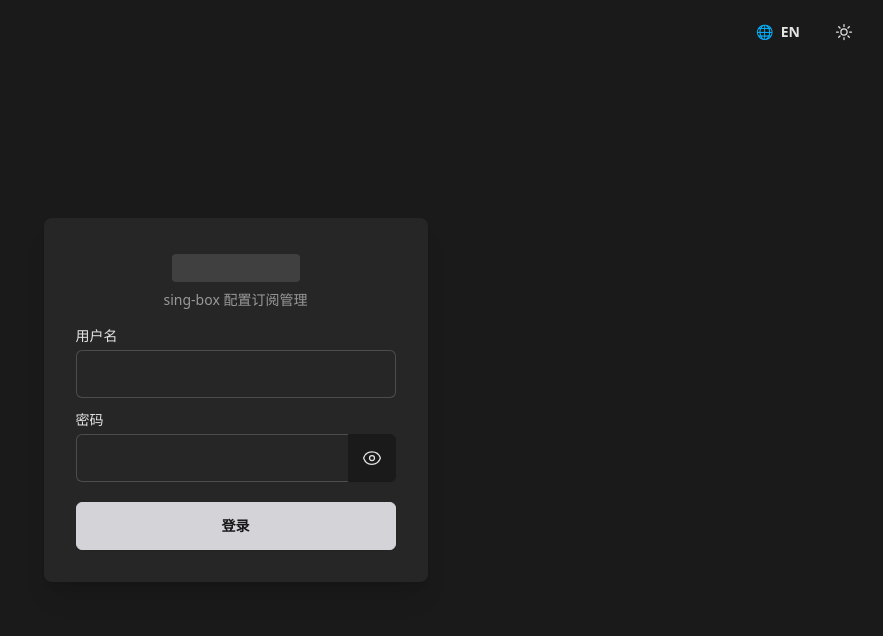
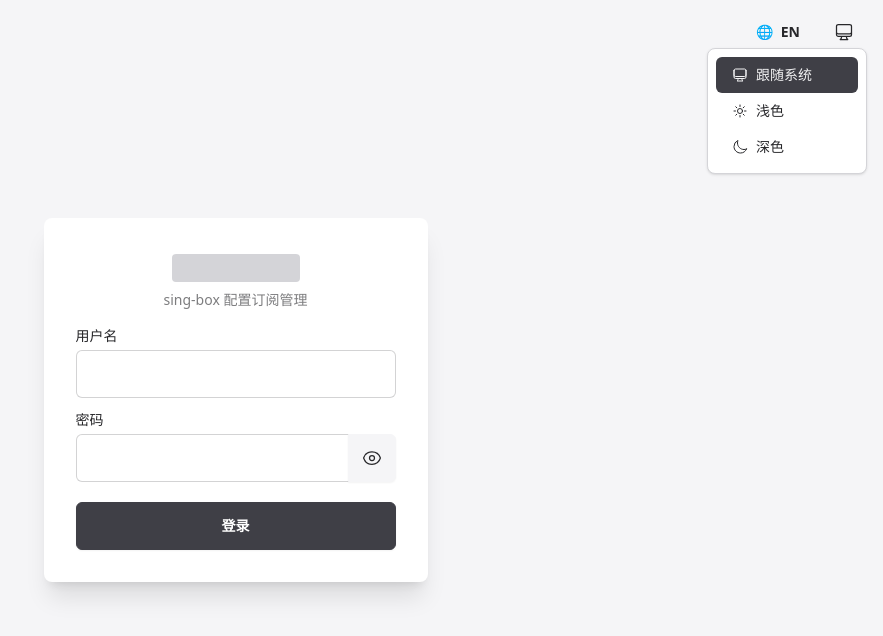
Before and after one commit to mora1n/sb-fox, a Vue app in the folder frontend/: page /login in a window 1280 px wide. Both pictures are taken after a click on the button 1241 px from the left and 32 px from the top of the page. Shown: the top 636 px of the page, without its empty margins (397-1280 px from the left). Built offline with nearby package versions, Linux system fonts and the light colour scheme; no server answers.

Commit message:
feat: add system theme mode
Add a three-mode theme selector for System, Light, and Dark in both the
authenticated shell and login page.

```diff
--- a/frontend/index.html
+++ b/frontend/index.html
@@ -33,12 +33,17 @@
     <script>
       ;(() => {
         const key = 'sb-fox-theme'
+        const systemTheme = 'system'
         const defaultTheme = 'light-neutral'
-        const themes = new Set([defaultTheme, 'dark-neutral'])
+        const darkTheme = 'dark-neutral'
+        const themeModes = new Set([systemTheme, defaultTheme, darkTheme])
         const colors = {
           'light-neutral': { bg: '#f5f5f7', fg: '#27272a', scheme: 'light', themeColor: '#f5f5f7' },
           'dark-neutral': { bg: '#1a1a1a', fg: '#e5e5e5', scheme: 'dark', themeColor: '#1a1a1a' },
         }
+        const currentSystemTheme = () =>
+          window.matchMedia('(prefers-color-scheme: dark)').matches ? darkTheme : defaultTheme
+        const resolveTheme = (themeMode) => (themeMode === systemTheme ? currentSystemTheme() : themeMode)
         const setElementColors = (element, nextColors) => {
           if (!element) return
           element.style.backgroundColor = nextColors.bg
@@ -57,18 +62,19 @@
           const themeMeta = document.querySelector('meta[name="theme-color"]')
           if (themeMeta) themeMeta.setAttribute('content', nextColors.themeColor)
         }
-        let theme = defaultTheme
+        let themeMode = systemTheme
         try {
           const stored = localStorage.getItem(key)
-          if (themes.has(stored)) {
-            theme = stored
+          if (themeModes.has(stored)) {
+            themeMode = stored
           } else {
-            if (stored) console.warn(`sb-fox: unsupported theme "${stored}", reset to ${defaultTheme}`)
-            localStorage.setItem(key, defaultTheme)
+            if (stored) console.warn(`sb-fox: unsupported theme "${stored}", reset to ${systemTheme}`)
+            localStorage.setItem(key, systemTheme)
           }
         } catch (err) {
           console.warn('sb-fox: unable to read theme preference', err)
         }
+        const theme = resolveTheme(themeMode)
         applyTheme(theme)
         document.addEventListener('DOMContentLoaded', () => applyTheme(theme), { once: true })
       })()
--- a/frontend/src/components/AppShell.vue
+++ b/frontend/src/components/AppShell.vue
@@ -20,6 +20,7 @@ import {
   UsersIcon,
   Cog6ToothIcon,
   ArrowRightOnRectangleIcon,
+  ComputerDesktopIcon,
   MoonIcon,
   SunIcon,
 } from '@heroicons/vue/24/outline'
@@ -104,10 +105,39 @@ function reportBackgroundError(e: unknown): void {
             <span aria-hidden="true">🌐</span>
             <span>{{ i18n.isEnglish ? '中' : 'EN' }}</span>
           </button>
-          <button class="btn btn-ghost btn-sm" @click="ui.toggleTheme()">
-            <MoonIcon v-if="ui.theme === 'light-neutral'" class="h-5 w-5" />
-            <SunIcon v-else class="h-5 w-5" />
-          </button>
+          <div class="dropdown dropdown-end">
+            <button
+              tabindex="0"
+              type="button"
+              class="btn btn-ghost btn-sm"
+              :title="i18n.t('切换主题')"
+              :aria-label="i18n.t('切换主题')"
+            >
+              <ComputerDesktopIcon v-if="ui.themeMode === 'system'" class="h-5 w-5" />
+              <SunIcon v-else-if="ui.effectiveTheme === 'light-neutral'" class="h-5 w-5" />
+              <MoonIcon v-else class="h-5 w-5" />
+            </button>
+            <ul tabindex="0" class="dropdown-content menu bg-base-100 rounded-box z-[1] w-40 p-2 shadow border border-base-300">
+              <li>
+                <button type="button" :class="{ active: ui.themeMode === 'system' }" @click="ui.setThemeMode('system')">
+                  <ComputerDesktopIcon class="h-4 w-4" />
+                  {{ i18n.t('跟随系统') }}
+                </button>
+              </li>
+              <li>
+                <button type="button" :class="{ active: ui.themeMode === 'light-neutral' }" @click="ui.setThemeMode('light-neutral')">
+                  <SunIcon class="h-4 w-4" />
+                  {{ i18n.t('浅色') }}
+                </button>
+              </li>
+              <li>
+                <button type="button" :class="{ active: ui.themeMode === 'dark-neutral' }" @click="ui.setThemeMode('dark-neutral')">
+                  <MoonIcon class="h-4 w-4" />
+                  {{ i18n.t('深色') }}
+                </button>
+              </li>
+            </ul>
+          </div>
           <span class="text-sm opacity-70 hidden sm:inline">{{ auth.username }}</span>
           <button class="btn btn-ghost btn-sm" @click="logout">
             <ArrowRightOnRectangleIcon class="h-5 w-5" />
--- a/frontend/src/stores/i18n.ts
+++ b/frontend/src/stores/i18n.ts
@@ -261,6 +261,10 @@ const en: Record<string, string> = {
   '登录': 'Login',
   '注册': 'Register',
   '用户名或密码错误': 'Invalid username or password',
+  '切换主题': 'Change theme',
+  '跟随系统': 'System',
+  '浅色': 'Light',
+  '深色': 'Dark',
   '切换深色模式': 'Switch to dark mode',
   '切换浅色模式': 'Switch to light mode',
   'sing-box 配置订阅管理': 'sing-box config subscription manager',
--- a/frontend/src/stores/ui.ts
+++ b/frontend/src/stores/ui.ts
@@ -11,7 +11,9 @@ export interface Toast {
 
 const THEME_KEY = 'sb-fox-theme'
 export type UiTheme = 'light-neutral' | 'dark-neutral'
+export type UiThemeMode = 'system' | UiTheme
 
+const SYSTEM_THEME = 'system'
 const DEFAULT_THEME: UiTheme = 'light-neutral'
 const DARK_THEME: UiTheme = 'dark-neutral'
 const THEME_COLORS: Record<UiTheme, { bg: string; fg: string; scheme: 'light' | 'dark'; themeColor: string }> = {
@@ -19,11 +21,11 @@ const THEME_COLORS: Record<UiTheme, { bg: string; fg: string; scheme: 'light' |
   'dark-neutral': { bg: '#1a1a1a', fg: '#e5e5e5', scheme: 'dark', themeColor: '#1a1a1a' },
 }
 
-function isUiTheme(value: string | null): value is UiTheme {
-  return value === DEFAULT_THEME || value === DARK_THEME
+function isUiThemeMode(value: string | null): value is UiThemeMode {
+  return value === SYSTEM_THEME || value === DEFAULT_THEME || value === DARK_THEME
 }
 
-function saveTheme(next: UiTheme): void {
+function saveThemeMode(next: UiThemeMode): void {
   try {
     localStorage.setItem(THEME_KEY, next)
   } catch (e) {
@@ -31,17 +33,25 @@ function saveTheme(next: UiTheme): void {
   }
 }
 
-function readTheme(): UiTheme {
+function readThemeMode(): UiThemeMode {
   try {
     const stored = localStorage.getItem(THEME_KEY)
-    if (isUiTheme(stored)) return stored
-    if (stored) console.warn(`sb-fox: unsupported theme "${stored}", reset to ${DEFAULT_THEME}`)
+    if (isUiThemeMode(stored)) return stored
+    if (stored) console.warn(`sb-fox: unsupported theme "${stored}", reset to ${SYSTEM_THEME}`)
   } catch (e) {
     console.warn('sb-fox: unable to read theme preference', e)
-    return DEFAULT_THEME
+    return SYSTEM_THEME
   }
-  saveTheme(DEFAULT_THEME)
-  return DEFAULT_THEME
+  saveThemeMode(SYSTEM_THEME)
+  return SYSTEM_THEME
+}
+
+function systemTheme(): UiTheme {
+  return window.matchMedia('(prefers-color-scheme: dark)').matches ? DARK_THEME : DEFAULT_THEME
+}
+
+function resolveTheme(mode: UiThemeMode): UiTheme {
+  return mode === SYSTEM_THEME ? systemTheme() : mode
 }
 
 function applyTheme(next: UiTheme): void {
@@ -79,13 +89,41 @@ export const useUiStore = defineStore('ui', () => {
   const error = (m: string) => push('error', m)
   const info = (m: string) => push('info', m)
 
-  const theme = ref<UiTheme>(readTheme())
-  function toggleTheme() {
-    theme.value = theme.value === DEFAULT_THEME ? DARK_THEME : DEFAULT_THEME
-    saveTheme(theme.value)
-    applyTheme(theme.value)
+  const themeMode = ref<UiThemeMode>(readThemeMode())
+  const effectiveTheme = ref<UiTheme>(resolveTheme(themeMode.value))
+
+  function applyEffectiveTheme(): void {
+    const next = resolveTheme(themeMode.value)
+    effectiveTheme.value = next
+    applyTheme(next)
   }
-  applyTheme(theme.value)
 
-  return { toasts, push, dismiss, success, error, info, theme, toggleTheme }
+  function setThemeMode(next: UiThemeMode): void {
+    themeMode.value = next
+    saveThemeMode(next)
+    applyEffectiveTheme()
+  }
+
+  function toggleTheme(): void {
+    setThemeMode(effectiveTheme.value === DEFAULT_THEME ? DARK_THEME : DEFAULT_THEME)
+  }
+
+  window.matchMedia('(prefers-color-scheme: dark)').addEventListener('change', () => {
+    if (themeMode.value === SYSTEM_THEME) applyEffectiveTheme()
+  })
+  applyTheme(effectiveTheme.value)
+
+  return {
+    toasts,
+    push,
+    dismiss,
+    success,
+    error,
+    info,
+    themeMode,
+    effectiveTheme,
+    theme: effectiveTheme,
+    setThemeMode,
+    toggleTheme,
+  }
 })
--- a/frontend/src/views/LoginView.vue
+++ b/frontend/src/views/LoginView.vue
@@ -1,6 +1,6 @@
 <script setup lang="ts">
 import { onMounted, ref } from 'vue'
-import { EyeIcon, EyeSlashIcon, MoonIcon, SunIcon } from '@heroicons/vue/24/outline'
+import { ComputerDesktopIcon, EyeIcon, EyeSlashIcon, MoonIcon, SunIcon } from '@heroicons/vue/24/outline'
 import { useRouter } from 'vue-router'
 import { useAuthStore } from '../stores/auth'
 import { useSettingsStore } from '../stores/settings'
@@ -61,15 +61,39 @@ async function submit() {
         <span aria-hidden="true">🌐</span>
         <span>{{ i18n.isEnglish ? '中' : 'EN' }}</span>
       </button>
-      <button
-        class="btn btn-ghost btn-sm"
-        :title="ui.theme === 'light-neutral' ? i18n.t('切换深色模式') : i18n.t('切换浅色模式')"
-        :aria-label="ui.theme === 'light-neutral' ? i18n.t('切换深色模式') : i18n.t('切换浅色模式')"
-        @click="ui.toggleTheme()"
-      >
-        <MoonIcon v-if="ui.theme === 'light-neutral'" class="h-5 w-5" />
-        <SunIcon v-else class="h-5 w-5" />
-      </button>
+      <div class="dropdown dropdown-end">
+        <button
+          tabindex="0"
+          type="button"
+          class="btn btn-ghost btn-sm"
+          :title="i18n.t('切换主题')"
+          :aria-label="i18n.t('切换主题')"
+        >
+          <ComputerDesktopIcon v-if="ui.themeMode === 'system'" class="h-5 w-5" />
+          <SunIcon v-else-if="ui.effectiveTheme === 'light-neutral'" class="h-5 w-5" />
+          <MoonIcon v-else class="h-5 w-5" />
+        </button>
+        <ul tabindex="0" class="dropdown-content menu bg-base-100 rounded-box z-[1] w-40 p-2 shadow border border-base-300">
+          <li>
+            <button type="button" :class="{ active: ui.themeMode === 'system' }" @click="ui.setThemeMode('system')">
+              <ComputerDesktopIcon class="h-4 w-4" />
+              {{ i18n.t('跟随系统') }}
+            </button>
+          </li>
+          <li>
+            <button type="button" :class="{ active: ui.themeMode === 'light-neutral' }" @click="ui.setThemeMode('light-neutral')">
+              <SunIcon class="h-4 w-4" />
+              {{ i18n.t('浅色') }}
+            </button>
+          </li>
+          <li>
+            <button type="button" :class="{ active: ui.themeMode === 'dark-neutral' }" @click="ui.setThemeMode('dark-neutral')">
+              <MoonIcon class="h-4 w-4" />
+              {{ i18n.t('深色') }}
+            </button>
+          </li>
+        </ul>
+      </div>
     </div>
     <div class="card w-full max-w-sm bg-base-100 shadow-xl">
       <div class="card-body">
```
